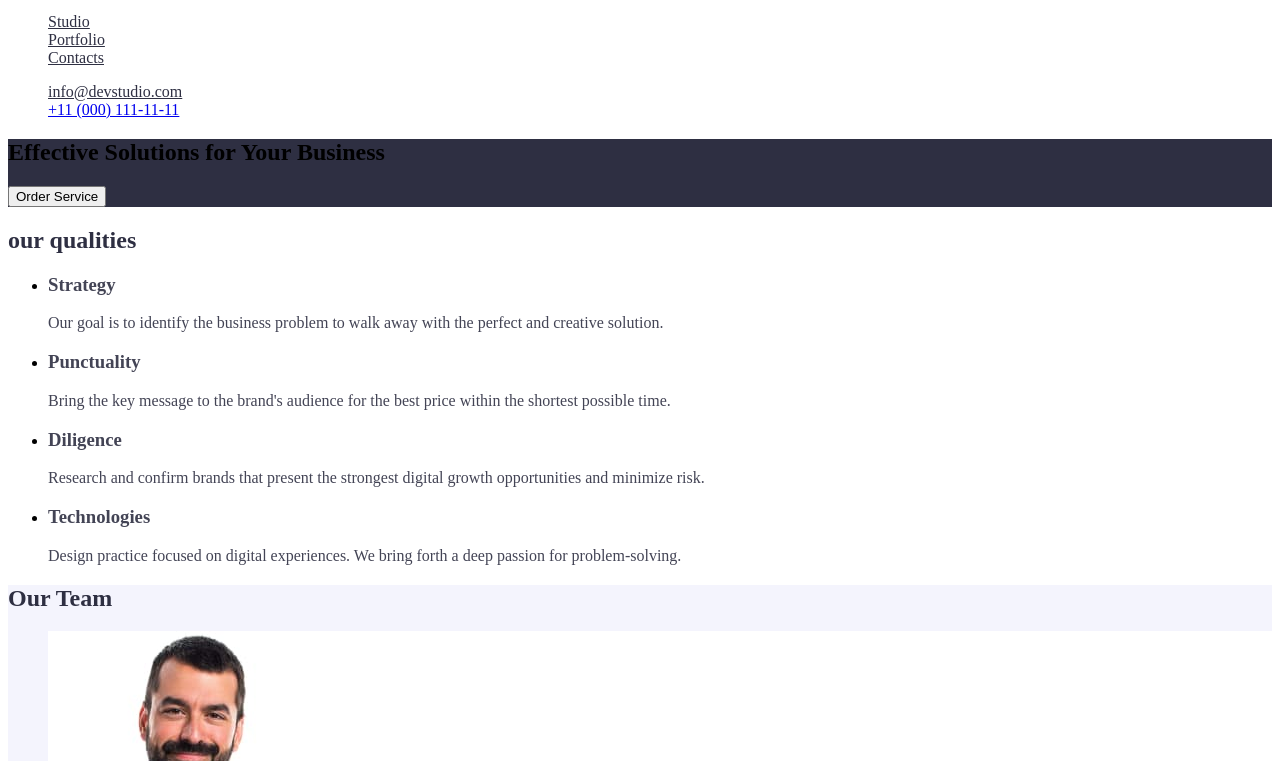
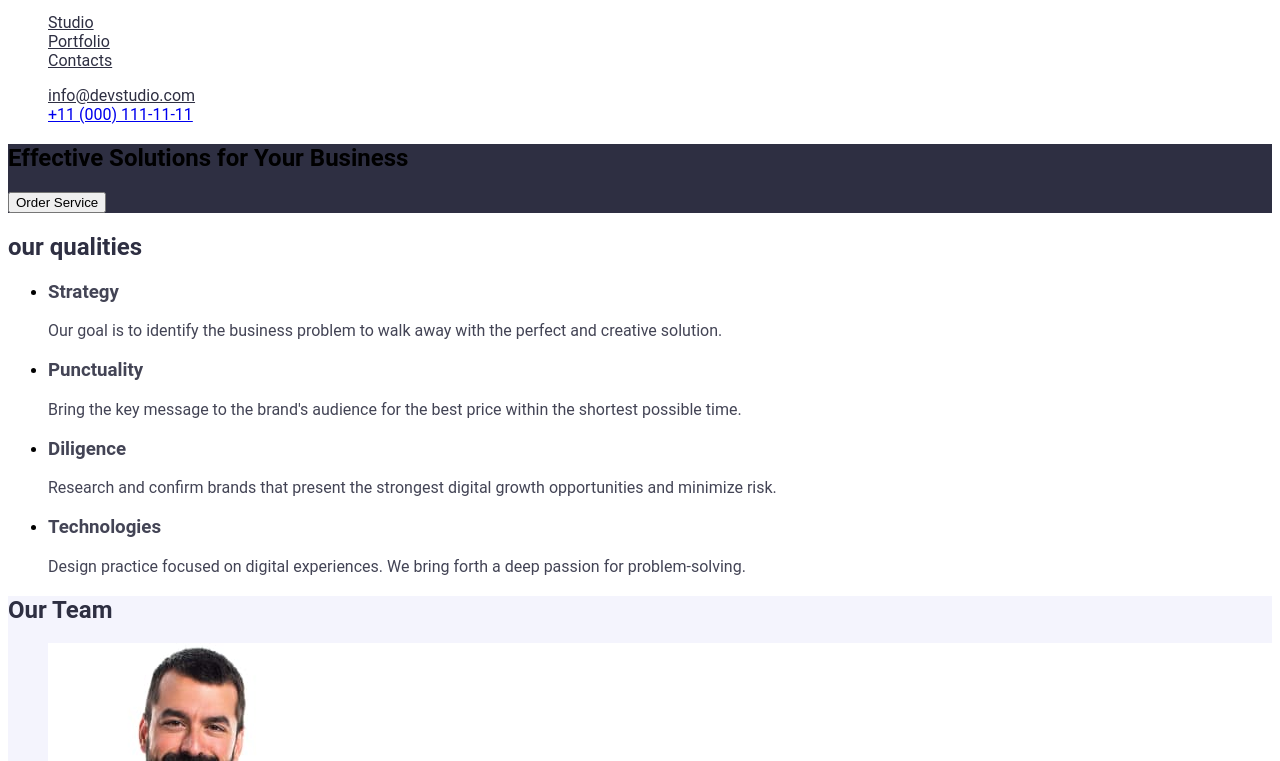
Before and after one commit to JimmyTulipTudeesky/goit-markup-hw-2, a plain HTML site: page index.html in a window 1280 px wide. Shown: the part 39-800 px from the top of the page. Drawn offline with Linux system fonts and the light colour scheme.

Commit message:
Сменил тег цвета

```diff
--- a/css/styles.css
+++ b/css/styles.css
@@ -1,3 +1,9 @@
+
+:root {
+    --primary-text-color: #FFFFFF;
+    --title-text-color: #2E2F42;
+    --link-color: #4D5AE5;
+}
 /* nav */
 .site-nav {
     background-color: #FFFFFF;
@@ -15,7 +21,7 @@
 }
 
 .meil {
-    color: #2E2F42;
+    color: var(--title-text-color);
 }
 
 .phone {
@@ -28,11 +34,11 @@
 
 /* уникальный контент */
 body {
-    font-family: "Roboto" ? "Raleway";
+    font-family: "Roboto", "Raleway";
 }
 
 .hero {
-    background-color:#2E2F42;
+    background-color: var(--title-text-color);
 }
 
 h3 {
@@ -53,11 +59,11 @@ footer {
 }
 
 .page-nav {
-    background-color: rgba(255, 255, 255, 1);
+    background-color: var(--primary-text-color);
 }
 
 .section2-li {
-    background-color: rgba(255, 255, 255, 1);
+    background-color: var(--primary-text-color);
 }
 
 .text {
@@ -86,14 +92,14 @@ footer {
 }
 
 .section1-title {
-    color: #2E2F42;
+    color: var(--title-text-color);
 }
 
 .section2-title {
-    color: #2E2F42;
+    color: var(--title-text-color);
 }
 
 /* footer */
 .contacts {
-    background-color: #2E2F42;
+    background-color: var(--title-text-color);
 }
--- a/index.html
+++ b/index.html
@@ -27,12 +27,10 @@
 
         <!--Унікальний контент-->
     <main>
-        <div>
             <section class="hero">
-                <h1>Effective Solutions for Your Business</h1>
+                <h1 class="hero-tittle">Effective Solutions for Your Business</h1>
                 <button type="button">Order Service</button>
             </section>
-        </div>
 
         <section class="section1">
             <h2 class="section1-title">our qualities</h2>
```
